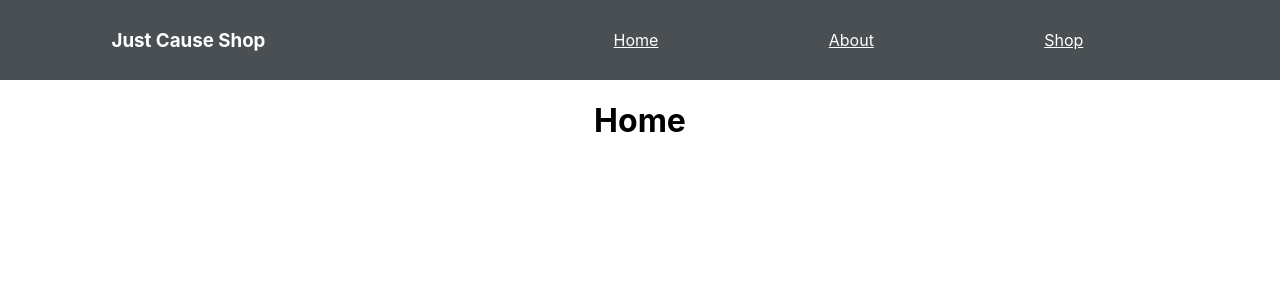
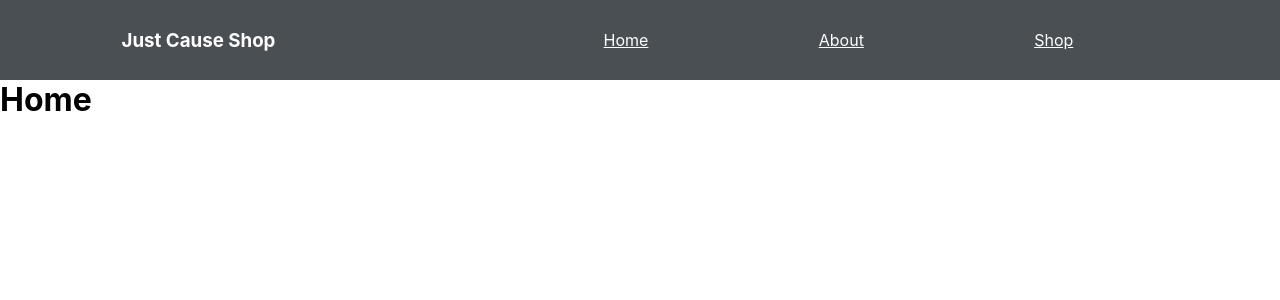
Before and after one commit to chapmancbVCU/shopping-cart, a React (Create React App) app: page /#/ in a window 1280 px wide. Shown: the top 300 px of the page. Built offline with nearby package versions, Linux system fonts and the light colour scheme.

Commit message:
Added home class selector for home page.

```diff
--- a/src/App.css
+++ b/src/App.css
@@ -1,5 +1,12 @@
-.App {
-  text-align: center;
+* {
+  padding: 0;
+  margin: 0;
+}
+
+.home {
+  color: white;
+  height: 100vh;
+  display: flex;
 }
 
 nav {
```
